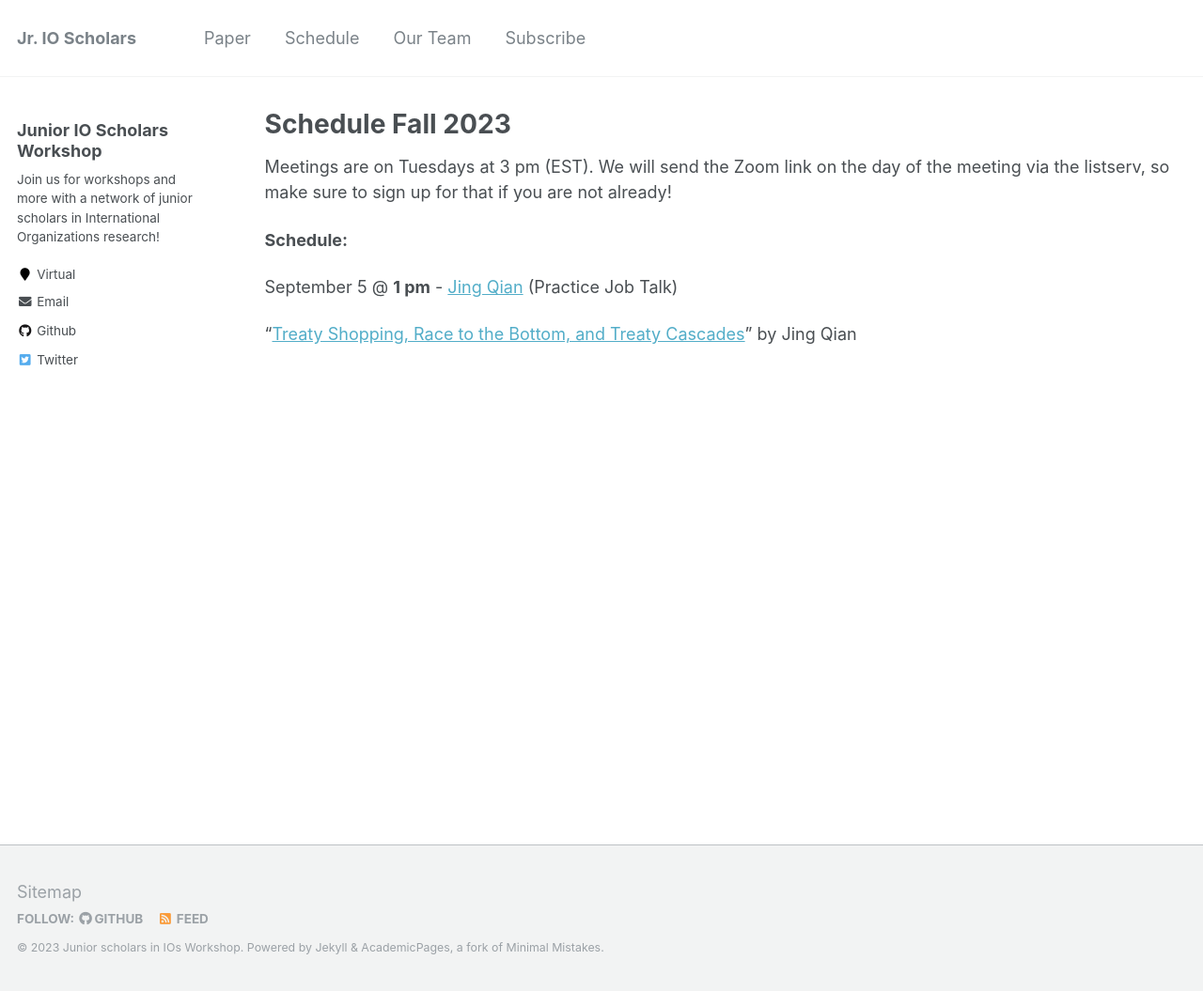
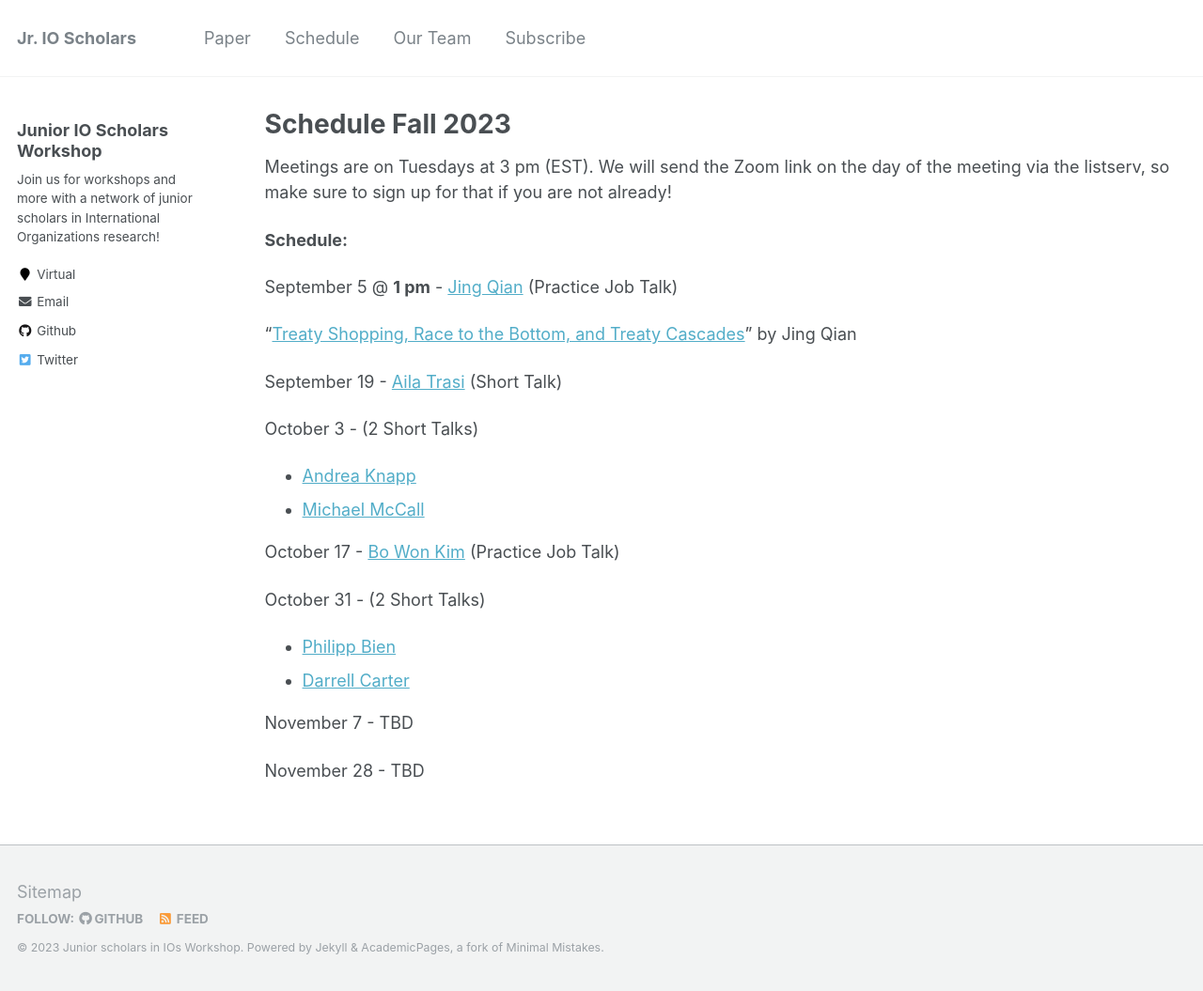
Before and after one commit to IO-workshop/IO-workshop.github.io, a Jekyll site: the page built from _pages/schedule.md, in a window 1280 px wide and 1055 px high. Shown: the whole window at 94% size. Built offline with Jekyll 4.4.1, drawn with Linux system fonts in a browser that asks for light colours.

Commit message:
Update schedule.md
tentative schedule

```diff
--- a/_pages/schedule.md
+++ b/_pages/schedule.md
@@ -13,6 +13,21 @@ September 5 @ **1 pm** - [Jing Qian](https://jingqian.org/) (Practice Job Talk)
 "[Treaty Shopping, Race to the Bottom, and Treaty Cascades](https://io-workshop.github.io/files/Qian_BTT Cascade_Junior IO 2023.pdf)" by Jing Qian
 &nbsp;
 
+September 19 - [Aila Trasi](https://politicalscience.jhu.edu/directory/aila-trasi/) (Short Talk)
+
+October 3 - (2 Short Talks)
+- [Andrea Knapp](https://www.unibo.it/sitoweb/andrea.knapp2/en)
+- [Michael McCall](https://www.mccall.cc/)
+
+October 17 - [Bo Won Kim](https://www.bowonkim.com/) (Practice Job Talk)
+
+October 31 - (2 Short Talks)
+- [Philipp Bien](https://twitter.com/philipp_bien?lang=en)
+- [Darrell Carter](https://twitter.com/d_carterpolisci?lang=en)
+
+November 7 - TBD
+
+November 28 - TBD
 
 <!--September 6 - [Rachel Schoner](https://sites.google.com/view/racheljschoner/) (Job Talk)
 
```
